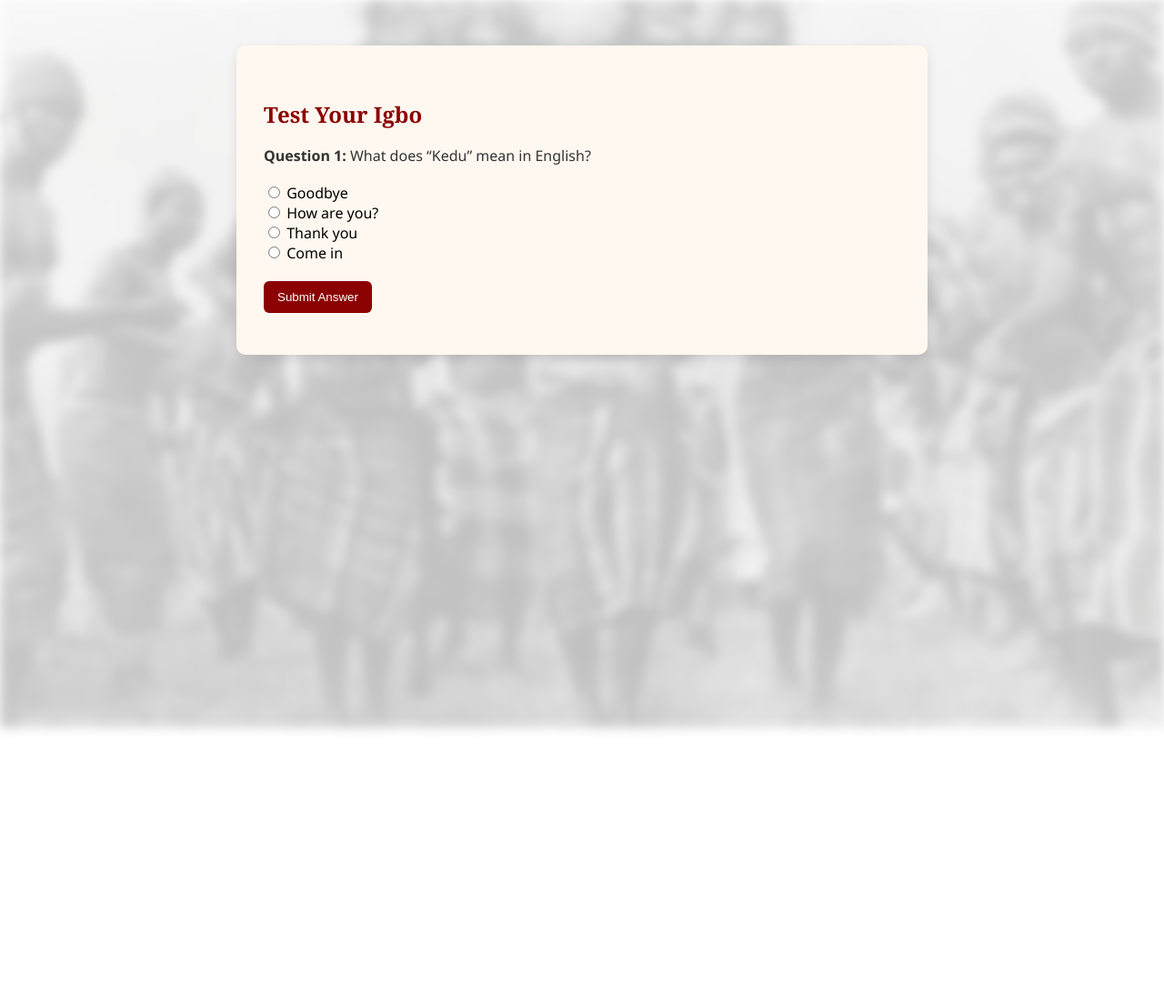
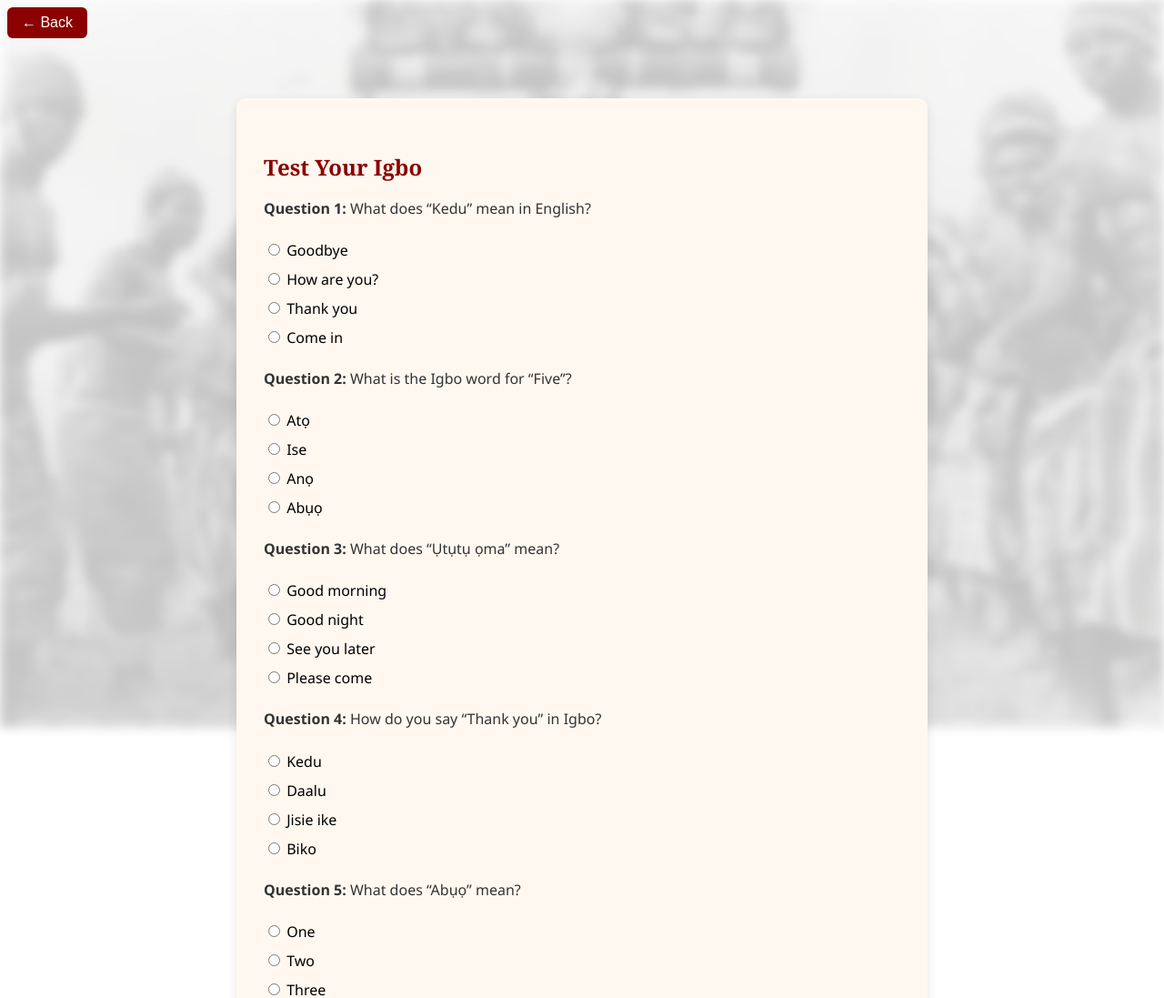
Before and after one commit to nononwagwu/igbo2learn, a plain HTML site: page quiz.html in a window 1280 px wide. Shown: the top 1097 px of the page at 91% size. Before the commit the page ends 800 px from the top, so only its background shows below. Drawn offline with Linux system fonts and the light colour scheme.

Commit message:
Added json file for quizzes and included back button on the page, quiz shows score and updated styles

```diff
--- a/quiz.html
+++ b/quiz.html
@@ -17,6 +17,11 @@
     .quiz-container h2 {
       color: #8b0000;
     }
+    .quiz-container label {
+      display: block;
+      padding: 5px 0;
+      cursor: pointer;
+    }
     .quiz-container button {
       margin-top: 20px;
       padding: 10px 15px;
@@ -29,44 +34,25 @@
     .quiz-container button:hover {
       background-color: #a52a2a;
     }
+    #result {
+      font-weight: bold;
+      margin-top: 1rem;
+    }
   </style>
 </head>
 <body>
+    <div style="margin-bottom: 1rem;">
+  <button onclick="window.location.href='index.html'" class="back-btn">← Back</button>
+</div>
+
 
   <div class="quiz-container">
     <h2>Test Your Igbo</h2>
-        <p><strong>Question 1:</strong> What does “Kedu” mean in English?</p>
-        <form id="quizForm">
-            <label><input type="radio" name="q1" value="a"> Goodbye</label><br>
-            <label><input type="radio" name="q1" value="b"> How are you?</label><br>
-            <label><input type="radio" name="q1" value="c"> Thank you</label><br>
-            <label><input type="radio" name="q1" value="d"> Come in</label><br>
-            <button type="submit">Submit Answer</button>
-        </form>
+    <form id="quiz-form"></form>
+    <button id="submit-quiz">Submit Quiz</button>
     <p id="result"></p>
   </div>
 
-    <script>
-        document.getElementById("quizForm").addEventListener("submit", function(e) {
-            e.preventDefault();
-            const answer = document.querySelector('input[name="q1"]:checked');
-            const result = document.getElementById("result");
-
-            if (!answer) {
-                result.textContent = "Please select an answer!";
-                result.style.color = "orange";
-                return;
-            }
-
-            if (answer.value === "b") {
-                result.textContent = "Correct! 'Kedu' means 'How are you?'.";
-                result.style.color = "green";
-            } else {
-                result.textContent = "Oops! Try again. The correct answer is 'How are you?'.";
-                result.style.color = "red";
-            }
-        });
-    </script>
-
+  <script src="quiz.js"></script>
 </body>
 </html>
--- /dev/null
+++ b/quiz.js
@@ -0,0 +1,36 @@
+document.addEventListener('DOMContentLoaded', () => {
+  let questions = [];
+
+  fetch('quiz.json')
+    .then(res => res.json())
+    .then(data => {
+      questions = data;
+      const form = document.getElementById('quiz-form');
+
+      // Dynamically create questions
+      questions.forEach((q, index) => {
+        const div = document.createElement('div');
+        div.innerHTML = `
+          <p><strong>Question ${index + 1}:</strong> ${q.question}</p>
+          ${q.options.map((opt, i) => `
+            <label><input type="radio" name="q${index}" value="${opt}"> ${opt}</label>
+          `).join('')}
+        `;
+        form.appendChild(div);
+      });
+    });
+
+  document.getElementById('submit-quiz').addEventListener('click', () => {
+    let score = 0;
+    questions.forEach((q, index) => {
+      const selected = document.querySelector(`input[name="q${index}"]:checked`);
+      if (selected && selected.value === q.answer) {
+        score++;
+      }
+    });
+
+    const result = document.getElementById('result');
+    result.textContent = `Your score is ${score} / ${questions.length}`;
+    result.style.color = score === questions.length ? "green" : "red";
+  });
+});
--- /dev/null
+++ b/quiz.json
@@ -0,0 +1,27 @@
+[
+  {
+    "question": "What does “Kedu” mean in English?",
+    "options": ["Goodbye", "How are you?", "Thank you", "Come in"],
+    "answer": "How are you?"
+  },
+  {
+    "question": "What is the Igbo word for “Five”?",
+    "options": ["Atọ", "Ise", "Anọ", "Abụọ"],
+    "answer": "Ise"
+  },
+  {
+    "question": "What does “Ụtụtụ ọma” mean?",
+    "options": ["Good morning", "Good night", "See you later", "Please come"],
+    "answer": "Good morning"
+  },
+  {
+    "question": "How do you say “Thank you” in Igbo?",
+    "options": ["Kedu", "Daalu", "Jisie ike", "Biko"],
+    "answer": "Daalu"
+  },
+  {
+    "question": "What does “Abụọ” mean?",
+    "options": ["One", "Two", "Three", "Four"],
+    "answer": "Two"
+  }
+]
--- a/styles.css
+++ b/styles.css
@@ -428,3 +428,18 @@ h1, h2, h3, h4, h5, h6 {
     width: 100%;
   }
 }
+.back-btn {
+  padding: 0.5rem 1rem;
+  background-color: #8b0000;
+  color: white;
+  border: none;
+  border-radius: 6px;
+  cursor: pointer;
+  font-size: 1rem;
+  transition: background 0.3s ease;
+  margin-bottom: 1rem;
+}
+
+.back-btn:hover {
+  background-color: #a52a2a;
+}
```
Lines whose indentation alone changed are shown as unchanged.
